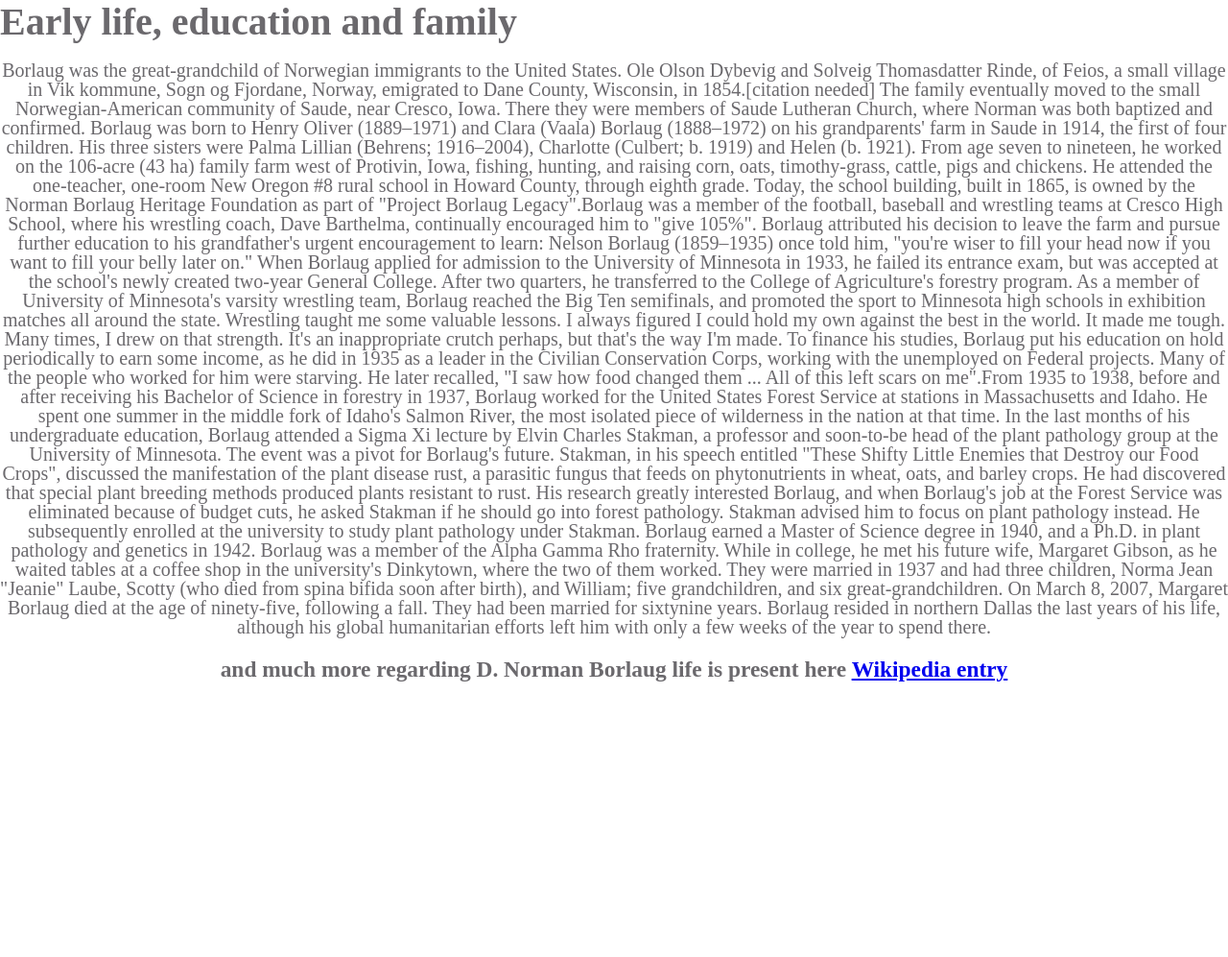
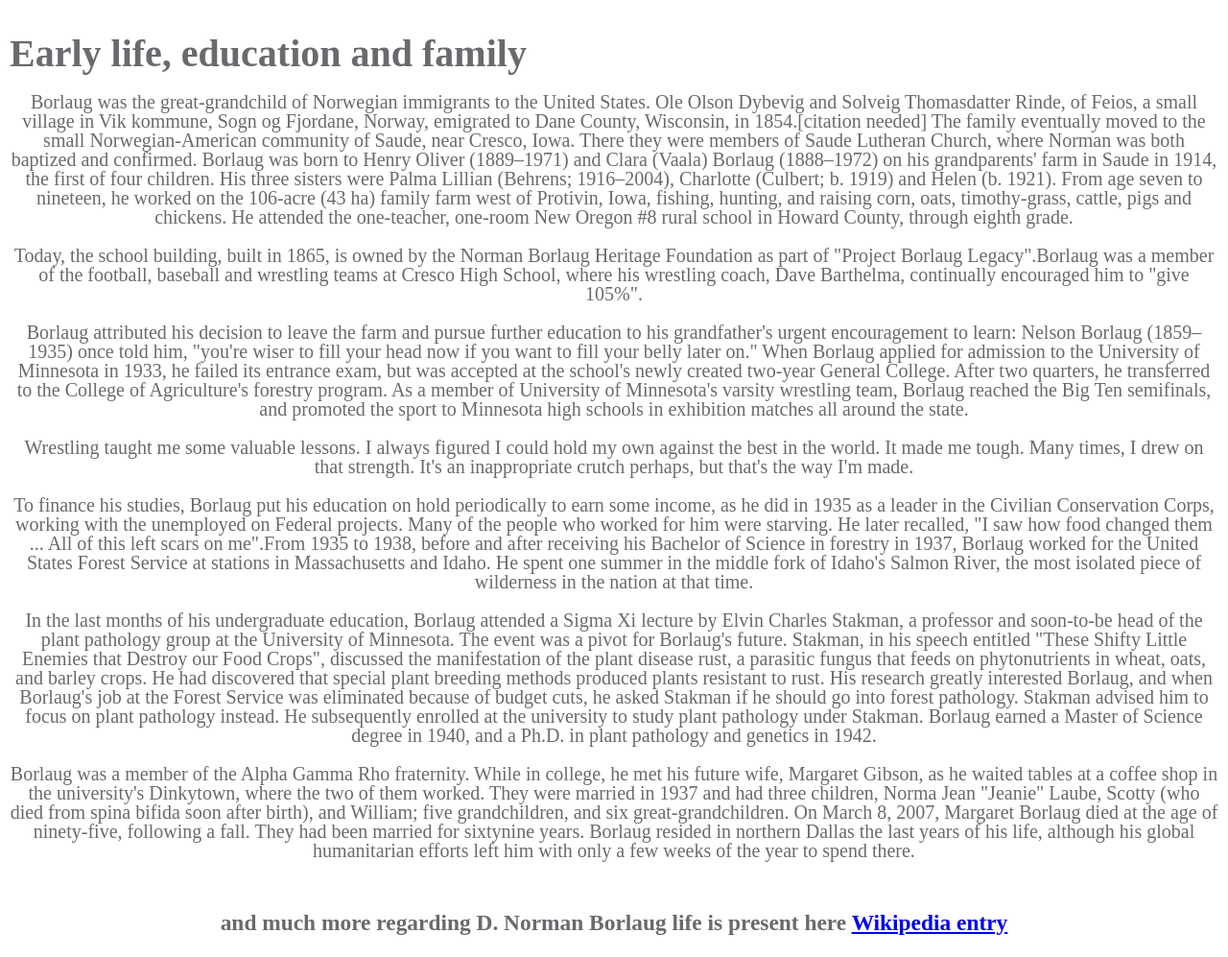
Before and after one commit to ShaheerCH/Tribute-page-by-Antar-Shaheer, a plain HTML site: page index.html in a window 1280 px wide. Shown: the part 644-1641 px from the top of the page at 96% size. Before the commit the page ends 1377 px from the top, so only its background shows below. Drawn offline with Linux system fonts and the light colour scheme.

Commit message:
arranged paragraphs

```diff
--- a/index.html
+++ b/index.html
@@ -23,19 +23,21 @@
     </figure>
     <section id="tribute-info">
       <h3 id="headline">Dr. Borlaug's life:</h3>
+      <div class="container-fluid" style="padding: 10px;">
       <h4>
         Early life, education and family
       </h4>
       <p>Borlaug was the great-grandchild of Norwegian immigrants to the United States. Ole Olson Dybevig and Solveig Thomasdatter Rinde, of Feios, a small village in Vik kommune, Sogn og Fjordane, Norway, emigrated to Dane County, Wisconsin, in 1854.[citation needed] The family eventually moved to the small Norwegian-American community of Saude, near Cresco, Iowa. There they were members of Saude Lutheran Church, where Norman was both baptized and confirmed.
         Borlaug was born to Henry Oliver (1889–1971) and Clara (Vaala) Borlaug (1888–1972) on his grandparents' farm in Saude in 1914, the first of four children. His three sisters were Palma Lillian (Behrens; 1916–2004), Charlotte (Culbert; b. 1919) and Helen (b. 1921). From age seven to nineteen, he worked on the 106-acre (43 ha) family farm west of Protivin, Iowa, fishing, hunting, and raising corn, oats, timothy-grass, cattle, pigs and chickens. He attended the one-teacher, one-room New Oregon #8 rural school in Howard County, through eighth grade.
-        Today, the school building, built in 1865, is owned by the Norman Borlaug Heritage Foundation as part of "Project Borlaug Legacy".Borlaug was a member of the football, baseball and wrestling teams at Cresco High School, where his wrestling coach, Dave Barthelma, continually encouraged him to "give 105%".
-        Borlaug attributed his decision to leave the farm and pursue further education to his grandfather's urgent encouragement to learn: Nelson Borlaug (1859–1935) once told him, "you're wiser to fill your head now if you want to fill your belly later on." When Borlaug applied for admission to the University of Minnesota in 1933, he failed its entrance exam, but was accepted at the school's newly created two-year General College. After two quarters, he transferred to the College of Agriculture's forestry program. As a member of University of Minnesota's varsity wrestling team, Borlaug reached the Big Ten semifinals, and promoted the sport to Minnesota high schools in exhibition matches all around the state.
-        Wrestling taught me some valuable lessons. I always figured I could hold my own against the best in the world. It made me tough. Many times, I drew on that strength. It's an inappropriate crutch perhaps, but that's the way I'm made.
-        To finance his studies, Borlaug put his education on hold periodically to earn some income, as he did in 1935 as a leader in the Civilian Conservation Corps, working with the unemployed on Federal projects. Many of the people who worked for him were starving. He later recalled, "I saw how food changed them ... All of this left scars on me".From 1935 to 1938, before and after receiving his Bachelor of Science in forestry in 1937, Borlaug worked for the United States Forest Service at stations in Massachusetts and Idaho. He spent one summer in the middle fork of Idaho's Salmon River, the most isolated piece of wilderness in the nation at that time.
+        <p>Today, the school building, built in 1865, is owned by the Norman Borlaug Heritage Foundation as part of "Project Borlaug Legacy".Borlaug was a member of the football, baseball and wrestling teams at Cresco High School, where his wrestling coach, Dave Barthelma, continually encouraged him to "give 105%".</p>
+        <p>Borlaug attributed his decision to leave the farm and pursue further education to his grandfather's urgent encouragement to learn: Nelson Borlaug (1859–1935) once told him, "you're wiser to fill your head now if you want to fill your belly later on." When Borlaug applied for admission to the University of Minnesota in 1933, he failed its entrance exam, but was accepted at the school's newly created two-year General College. After two quarters, he transferred to the College of Agriculture's forestry program. As a member of University of Minnesota's varsity wrestling team, Borlaug reached the Big Ten semifinals, and promoted the sport to Minnesota high schools in exhibition matches all around the state.</p>
+        <p>Wrestling taught me some valuable lessons. I always figured I could hold my own against the best in the world. It made me tough. Many times, I drew on that strength. It's an inappropriate crutch perhaps, but that's the way I'm made.</p>
+        <p>To finance his studies, Borlaug put his education on hold periodically to earn some income, as he did in 1935 as a leader in the Civilian Conservation Corps, working with the unemployed on Federal projects. Many of the people who worked for him were starving. He later recalled, "I saw how food changed them ... All of this left scars on me".From 1935 to 1938, before and after receiving his Bachelor of Science in forestry in 1937, Borlaug worked for the United States Forest Service at stations in Massachusetts and Idaho. He spent one summer in the middle fork of Idaho's Salmon River, the most isolated piece of wilderness in the nation at that time.</p>
         In the last months of his undergraduate education, Borlaug attended a Sigma Xi lecture by Elvin Charles Stakman, a professor and soon-to-be head of the plant pathology group at the University of Minnesota. The event was a pivot for Borlaug's future. Stakman, in his speech entitled "These Shifty Little Enemies that Destroy our Food Crops", discussed the manifestation of the plant disease rust, a parasitic fungus that feeds on phytonutrients in wheat, oats, and barley crops. He had discovered that special plant breeding methods produced plants resistant to rust. His research greatly interested Borlaug, and when Borlaug's job at the Forest Service was eliminated because of budget cuts, he asked Stakman if he should go into forest pathology. Stakman advised him to focus on plant pathology instead. He subsequently enrolled at the university to study plant pathology under Stakman. Borlaug earned a Master of Science degree in 1940, and a Ph.D. in plant pathology and genetics in 1942.
-        Borlaug was a member of the Alpha Gamma Rho fraternity. While in college, he met his future wife, Margaret Gibson, as he waited tables at a coffee shop in the university's Dinkytown, where the two of them worked. They were married in 1937 and had three children, Norma Jean "Jeanie" Laube, Scotty (who died from spina bifida soon after birth), and William; five grandchildren, and six great-grandchildren. On March 8, 2007, Margaret Borlaug died at the age of ninety-five, following a fall. They had been married for sixtynine years. Borlaug resided in northern Dallas the last years of his life, although his global humanitarian efforts left him with only a few weeks of the year to spend there.
+        <p>Borlaug was a member of the Alpha Gamma Rho fraternity. While in college, he met his future wife, Margaret Gibson, as he waited tables at a coffee shop in the university's Dinkytown, where the two of them worked. They were married in 1937 and had three children, Norma Jean "Jeanie" Laube, Scotty (who died from spina bifida soon after birth), and William; five grandchildren, and six great-grandchildren. On March 8, 2007, Margaret Borlaug died at the age of ninety-five, following a fall. They had been married for sixtynine years. Borlaug resided in northern Dallas the last years of his life, although his global humanitarian efforts left him with only a few weeks of the year to spend there.</p>
 
         </p>
+      </div>
       <h3>
         and much more regarding D. Norman Borlaug life is present here
         <a
```
